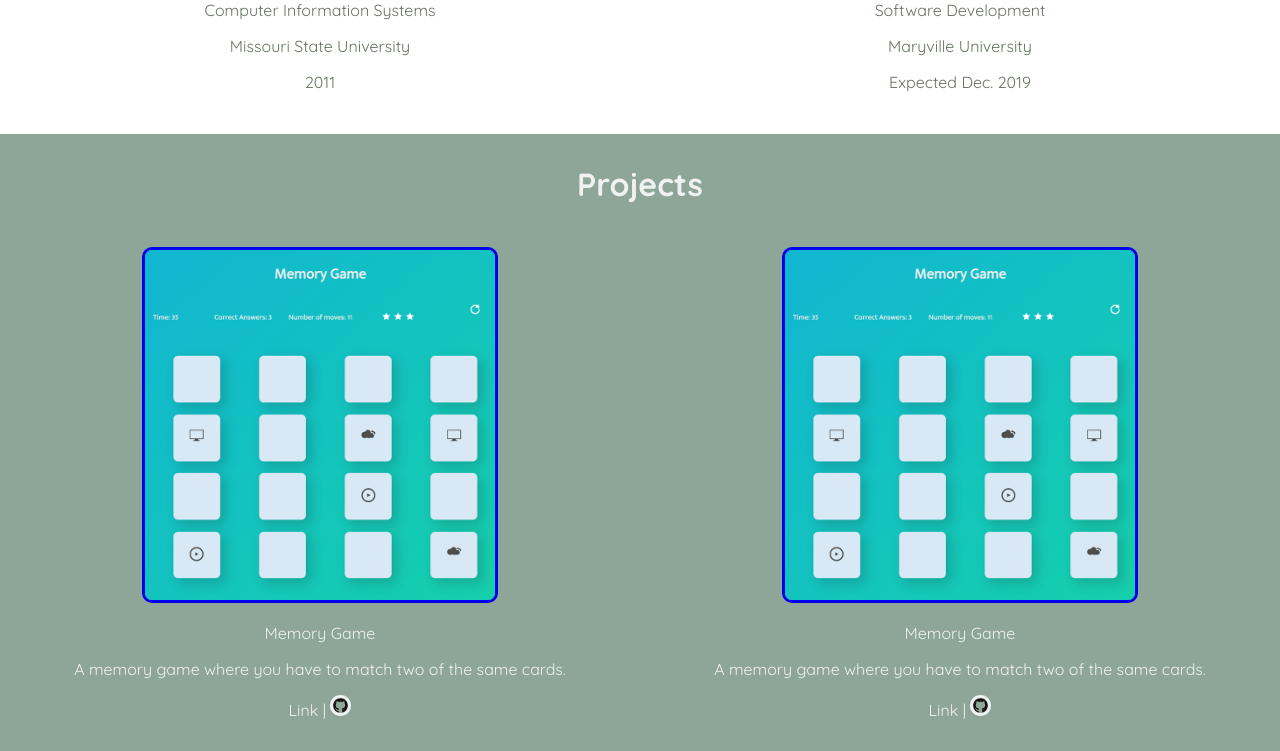
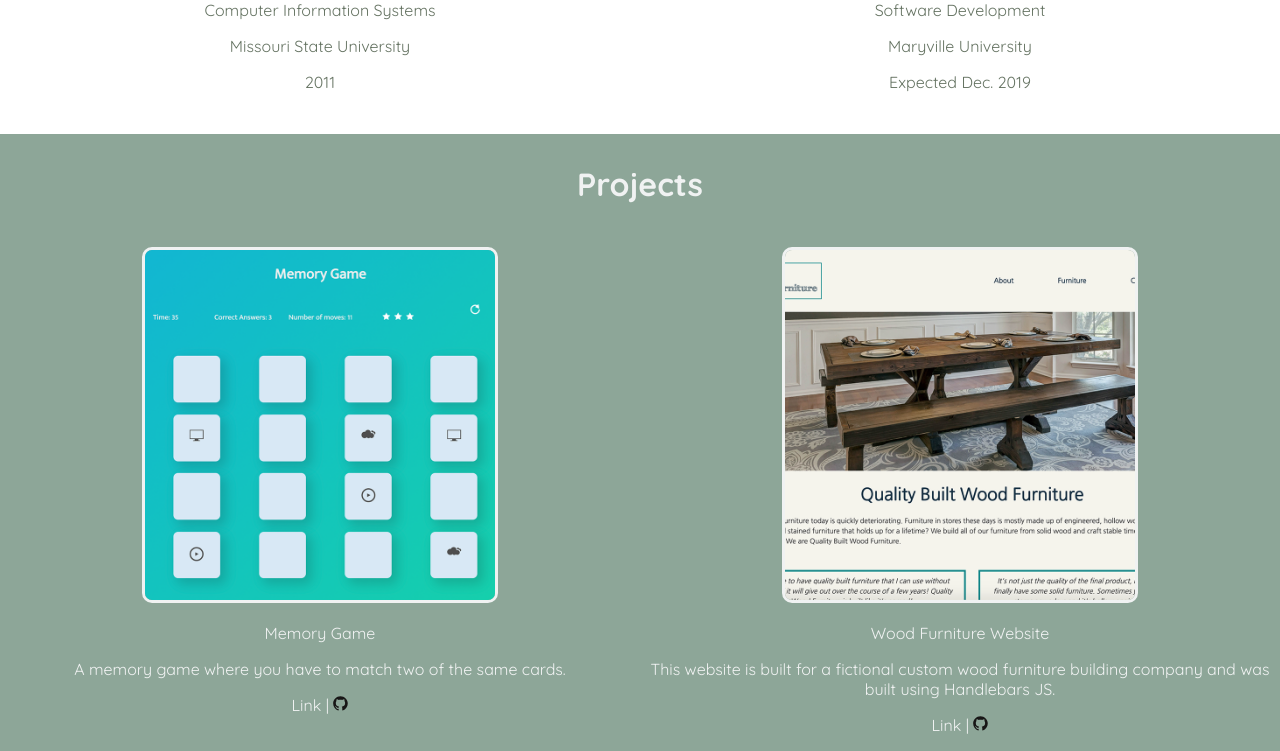
Before and after one commit to coreymyster/bio, a PHP site: page / in a window 1280 px wide. Shown: the part 696-1447 px from the top of the page. Before the commit the page ends 1415 px from the top, so only its background shows below. Run offline with PHP 8.4, Linux system fonts and the light colour scheme.

Commit message:
Added furniture website

```diff
--- a/css/styles.css
+++ b/css/styles.css
@@ -94,13 +94,9 @@ body {
   text-decoration: none;
   color: #F0F2F2;
 }
-.projects img {
+.projects .thumbnail {
   width: 350px;
   border-radius: 10px;
-  border-style: solid;
-  border-width: medium;
-}
-.projects img a {
   text-decoration: none;
   border-style: solid;
   border-width: medium;
--- a/js/app.js
+++ b/js/app.js
@@ -7,11 +7,11 @@ let projects = [
   repoLink: 'https://github.com/coreymyster/memory-game'
   },
   {
-    img: 'img/png/memory-game-thumbnail.png',
-    name: 'Memory Game',
-    desc: 'A memory game where you have to match two of the same cards.',
-    url: 'projects/memory-game/index.html',
-    repoLink: 'https://github.com/coreymyster/memory-game'
+    img: 'img/png/furniture-thumbnail.png',
+    name: 'Wood Furniture Website',
+    desc: 'This website is built for a fictional custom wood furniture building company and was built using Handlebars JS.',
+    url: 'projects/furniture/index.html',
+    repoLink: 'https://github.com/coreymyster/wood-furniture-website'
   },
 ]
 
@@ -20,7 +20,7 @@ let projectItem = document.querySelector('.projectItem')
 for (let i = 0; i <= projects.length; i++) {
   projectItem.innerHTML += `
     <span>
-      <p><a href="${projects[i].url}"><img src="${projects[i].img}"></a></p>
+      <p><a href="${projects[i].url}"><img class="thumbnail" src="${projects[i].img}"></a></p>
       <p>${projects[i].name}</p>
       <p>${projects[i].desc}</p>
       <p class="links"><a href="${projects[i].url}">Link</a> | <a href="${projects[i].repoLink}" target="_blank"><img src="img/svg/github-icon.svg"></a></p>
--- a/less/styles.less
+++ b/less/styles.less
@@ -112,17 +112,15 @@ body {
       color: @white;
     }
   }
-  img {
+  .thumbnail {
     width:350px;
     border-radius: 10px;
     border-style: solid;
     border-width: medium;
-    a {
-      text-decoration: none;
-      border-style: solid;
-      border-width: medium;
-      border-color: @white;
-    }
+    text-decoration: none;
+    border-style: solid;
+    border-width: medium;
+    border-color: @white;
   }
 }
 
```
Also changed, not shown: img/png/furniture-thumbnail.png (added).
